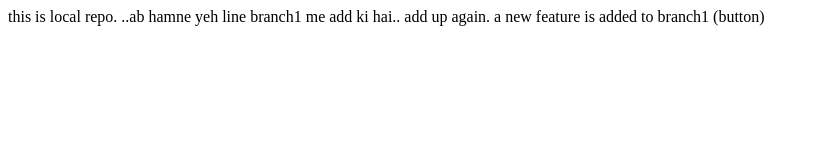
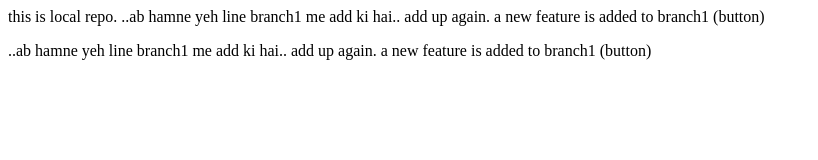
Before and after one commit to nakul799soni/localrepo, a plain HTML site: page index.html in a window 1280 px wide. Shown: the whole page, without its empty margins (0-818 px from the left). Drawn offline with Linux system fonts and the light colour scheme.

Commit message:
final updation with ttwo different para.

```diff
--- a/index.html
+++ b/index.html
@@ -5,3 +5,6 @@ add up again.
 a new feature is added to branch1 (button)
 
 </p>
+<p>..ab hamne yeh line branch1 me add ki hai..
+add up again.
+a new feature is added to branch1 (button)</p>
```
